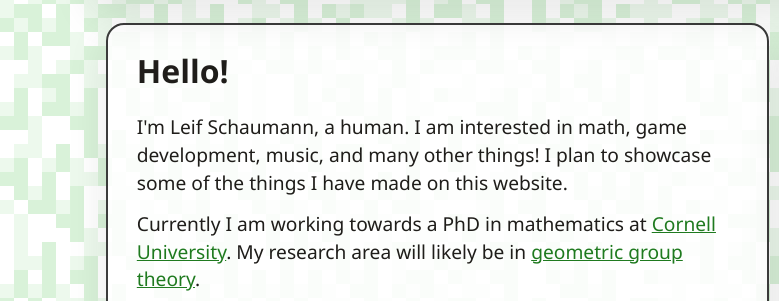
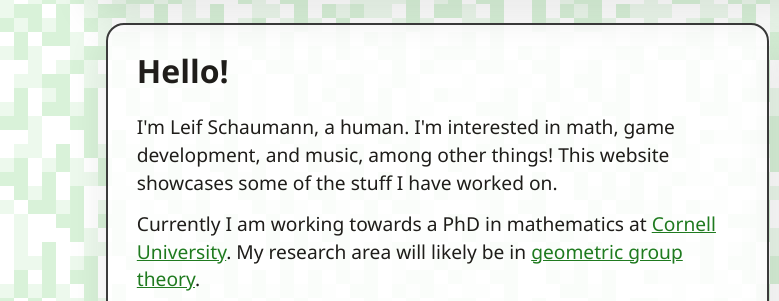
Before and after one commit to LeifSchaumann/LeifSchaumann.github.io, a plain HTML site: page index.html in a window 1280 px wide. Shown: the part 94-395 px from the top of the page, 0-779 px from the left. Drawn offline with Linux system fonts and the light colour scheme.

Commit message:
wording changes

```diff
--- a/index.html
+++ b/index.html
@@ -28,9 +28,8 @@
                     <div class="intro-grid">
                         <div class="panel reveal delay-1">
                             <h1 class="section-title">Hello!</h1>
-                            <p>I'm Leif Schaumann, a human. I am interested in math, game development, music, and many
-                                other
-                                things! I plan to showcase some of the things I have made on this website.</p>
+                            <p>I'm Leif Schaumann, a human. I'm interested in math, game development, and music, among
+                                other things! This website showcases some of the stuff I have worked on.</p>
                             <p>Currently I am working towards a PhD in mathematics at <a
                                     href="https://math.cornell.edu">Cornell University</a>. My research area
                                 will likely be in <a
@@ -64,7 +63,7 @@
                 <section class="section">
                     <div class="panel reveal delay-1">
                         <h1 class="section-title">Games</h1>
-                        <p>Here are some of the more complete games I (in some cases with others) have made over the
+                        <p>Here are some of the more complete games I have worked on over the
                             years. They are mostly
                             developed in
                             Unity and hosted on <a href="https://loaf-shu.itch.io/">Itch.io</a>. Some of them have
```
